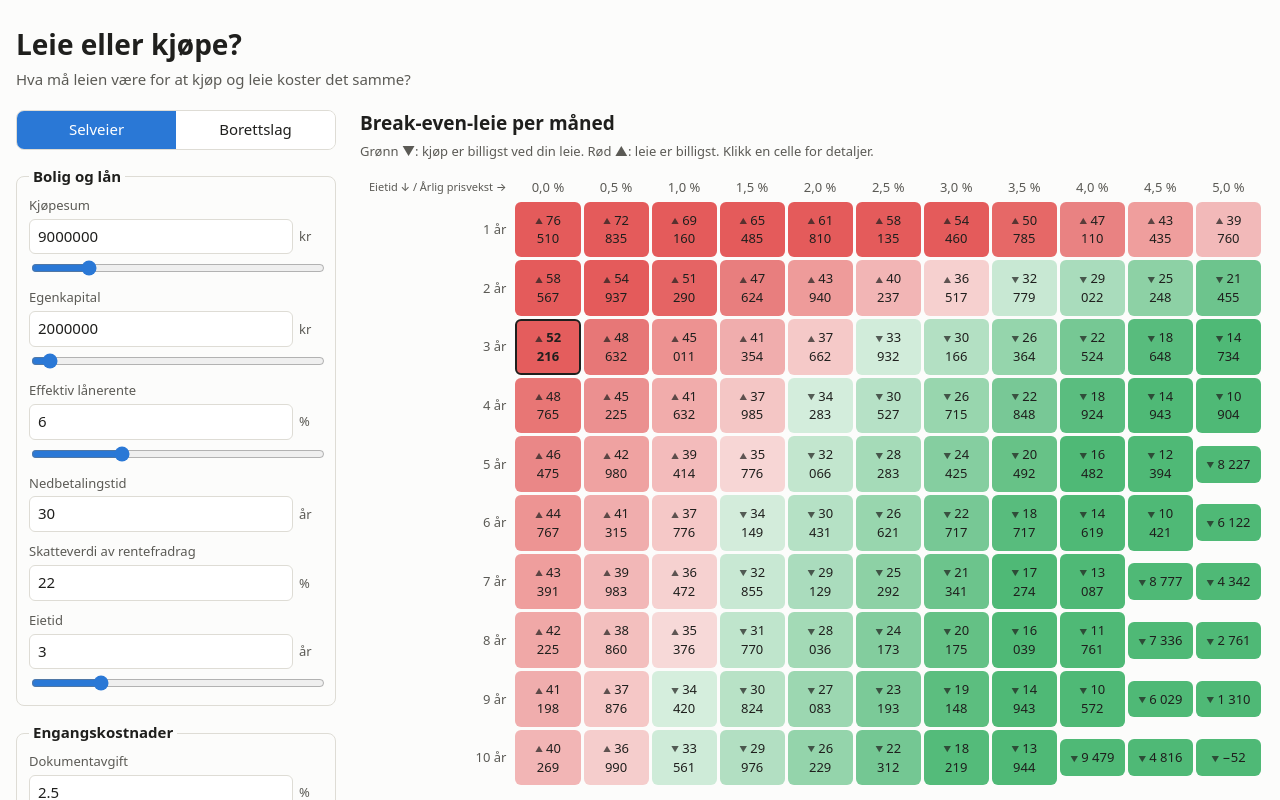
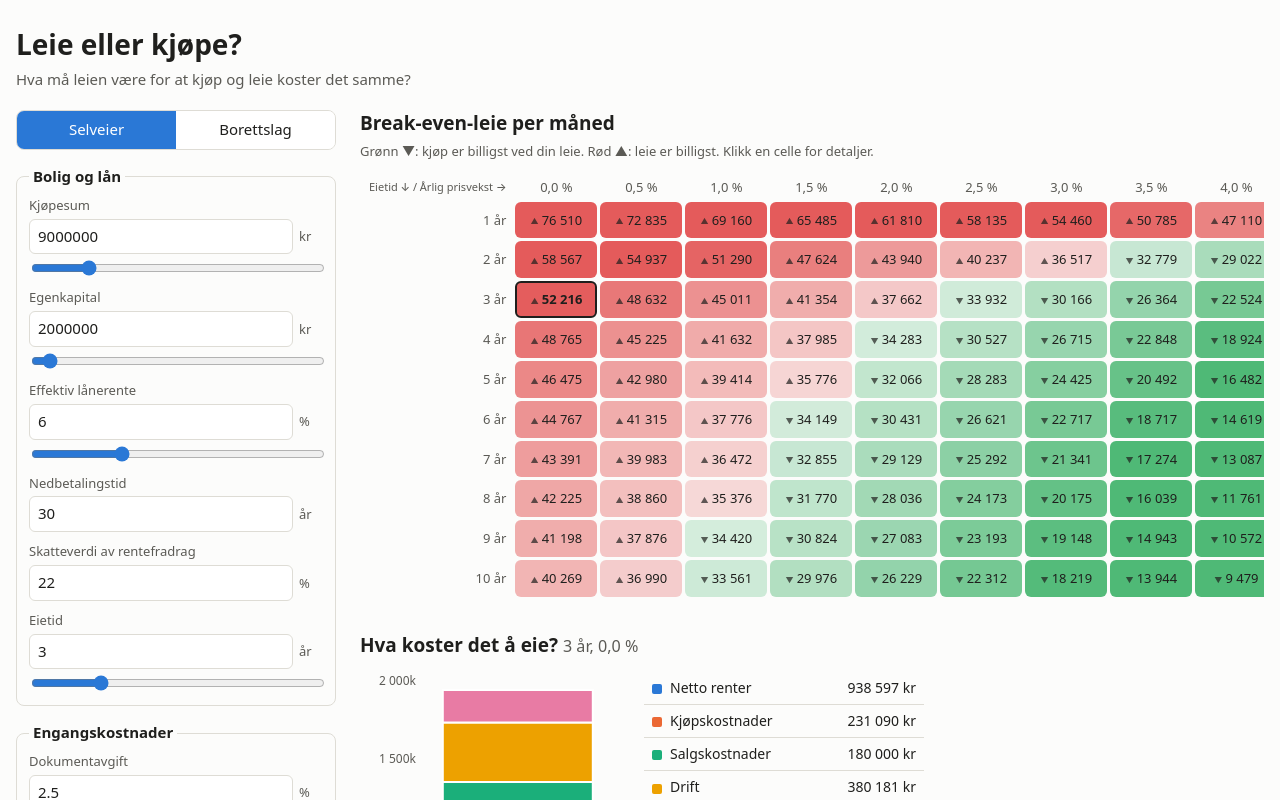
Before and after one commit to FredNors/bolig, a React (Vite) app: page / in a window 1280 px wide. Shown: the top 800 px of the page. Built offline with nearby package versions, Linux system fonts and the light colour scheme.

Commit message:
Keep matrix cells on one line
Co-Authored-By: Claude Fable 5.1 <noreply@anthropic.com>

```diff
--- a/src/components/Matrix.css
+++ b/src/components/Matrix.css
@@ -63,8 +63,9 @@
 
 .matrix td button {
   width: 100%;
-  min-width: 64px;
+  min-width: 82px;
   padding: 7px 6px;
+  white-space: nowrap;
   border: 2px solid transparent;
   border-radius: 6px;
   color: var(--text);
```
